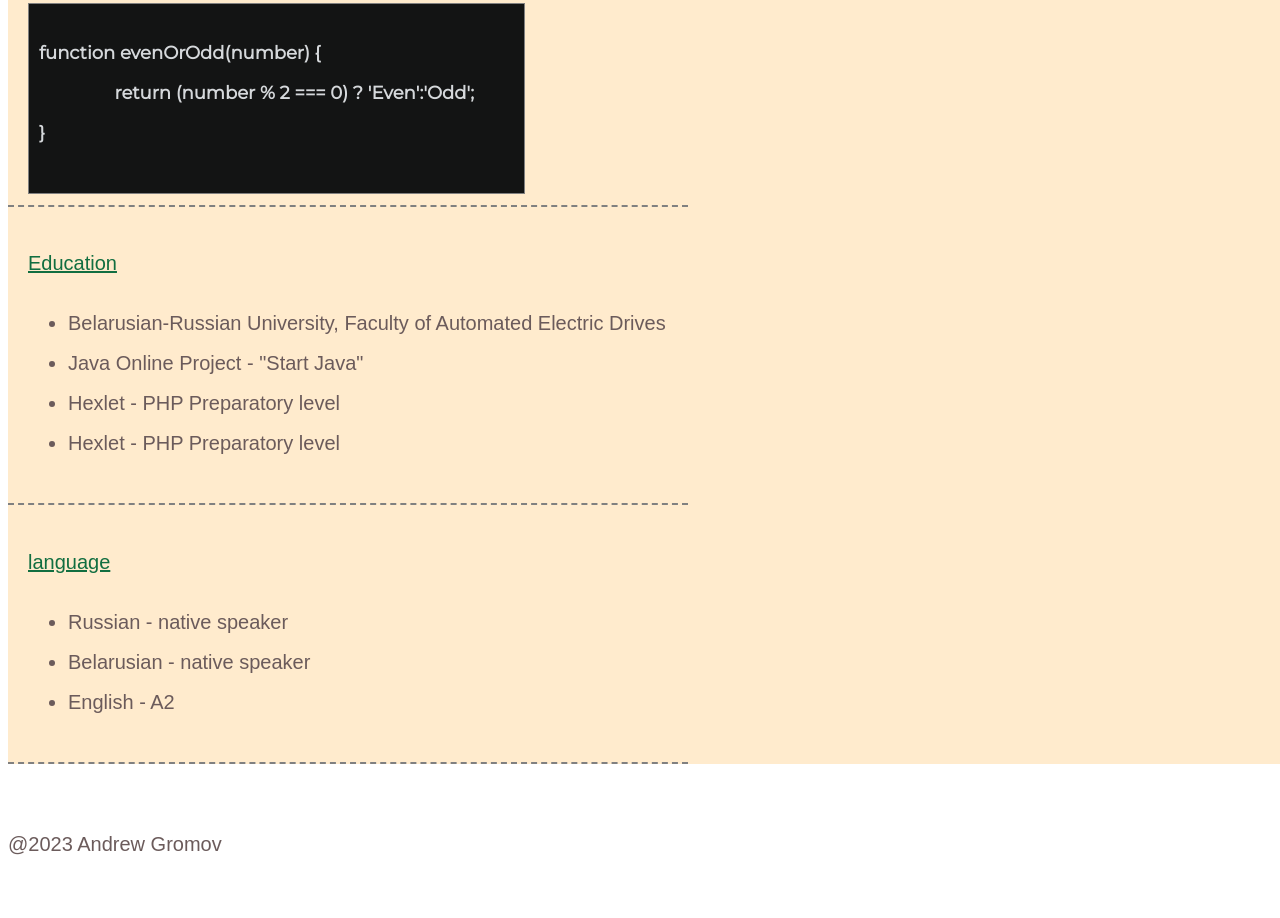
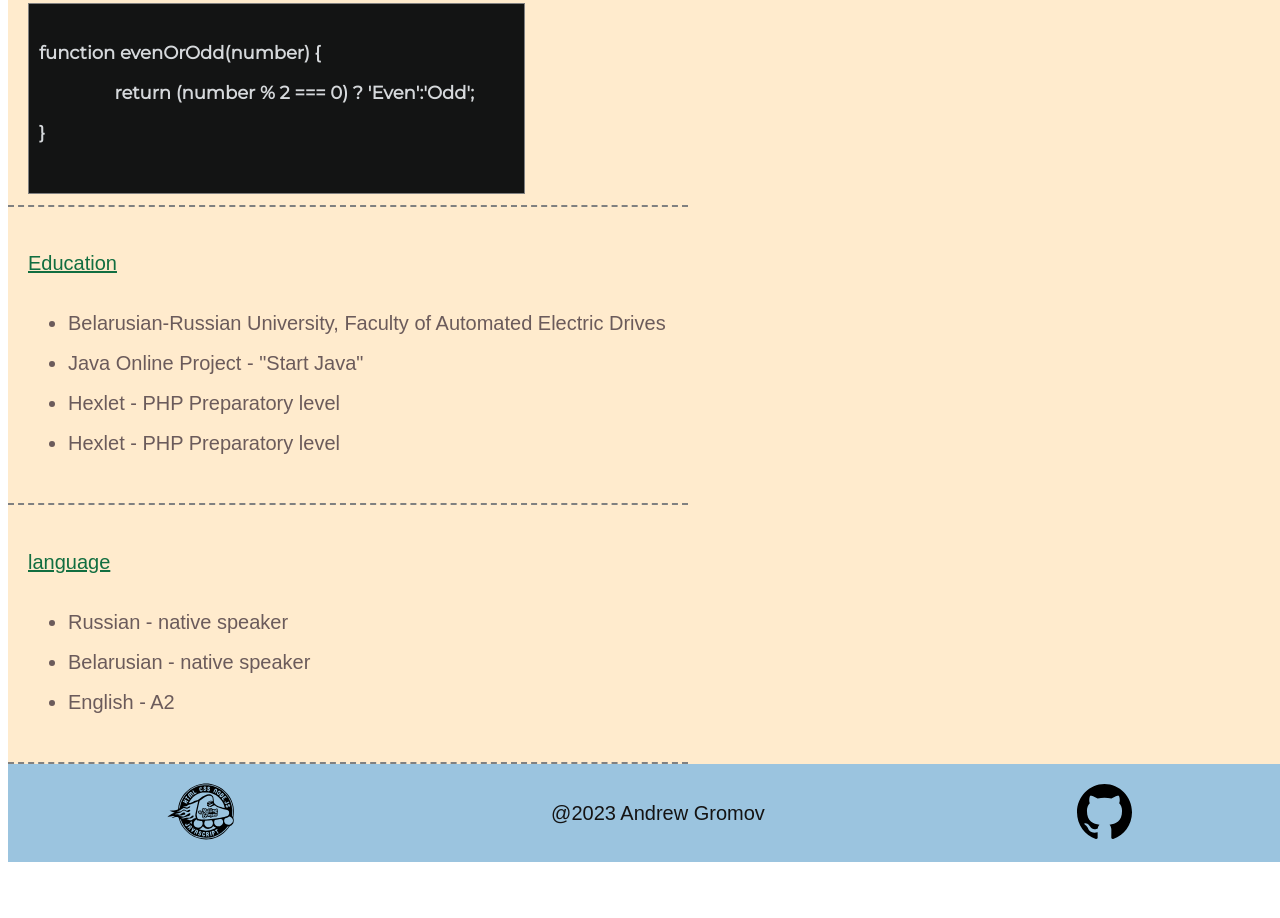
Before and after one commit to BadAndess/rsschool-cv, a plain HTML site: page index.html in a window 1280 px wide. Shown: the part 1428-2346 px from the top of the page. After the commit the page ends 2290 px from the top, so only its background shows below. Drawn offline with Linux system fonts and the light colour scheme; a web font is replaced by a local one.

Commit message:
feat: add footer css

```diff
--- a/style.css
+++ b/style.css
@@ -143,3 +143,29 @@ code {
 		width: 100%;
 	}
 }
+
+/* ------footer----------- */
+
+.footer {
+	color: rgb(20, 19, 19);
+	background-color: #9bc4df;
+}
+
+.footer-container {
+	display: flex;
+	flex-wrap: wrap;
+	justify-content:space-around;
+	align-items: center;
+}
+
+.github-icon {
+	width: 55px;
+	height: 55px;
+	margin: 10px 0 0 0;
+}
+
+.rs-icon {
+	width: 75px;
+	height: 75px;
+	margin: 10px 0 0 0;
+}
```
Also changed, not shown: assets/svg/github.svg (added), assets/svg/rs.svg (added).
